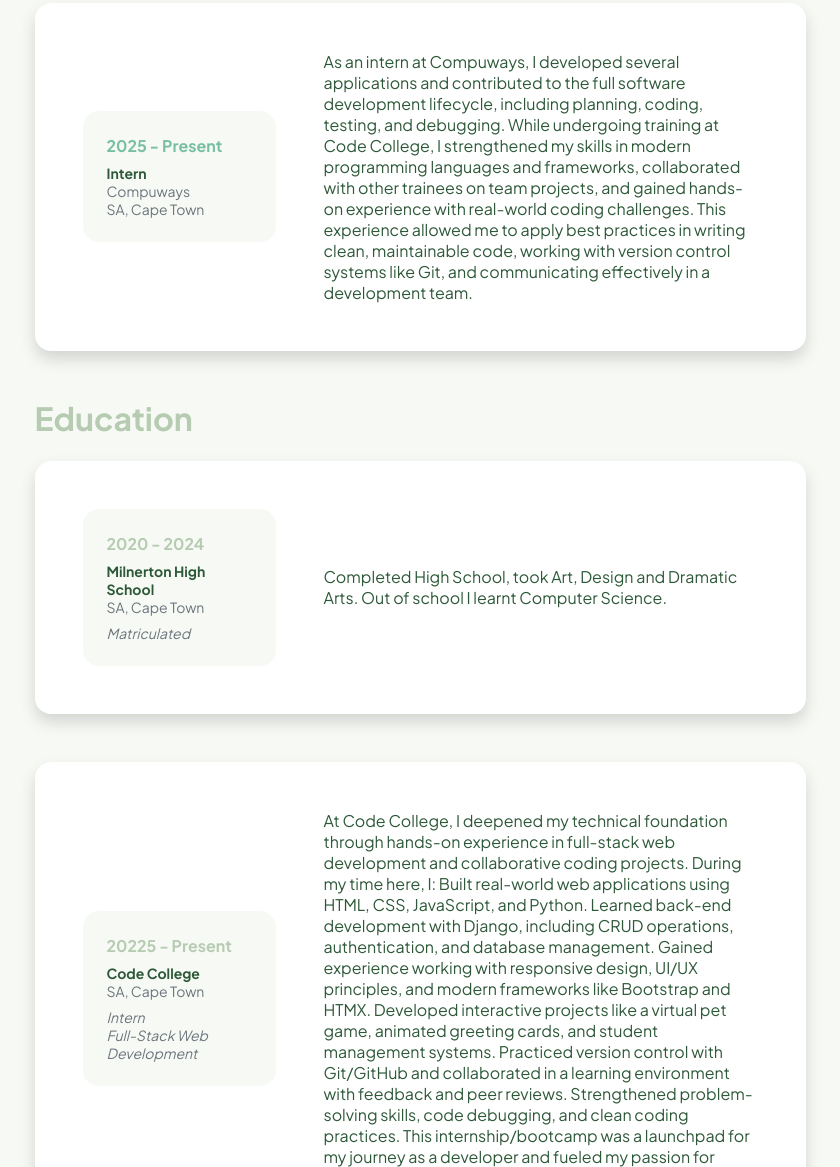
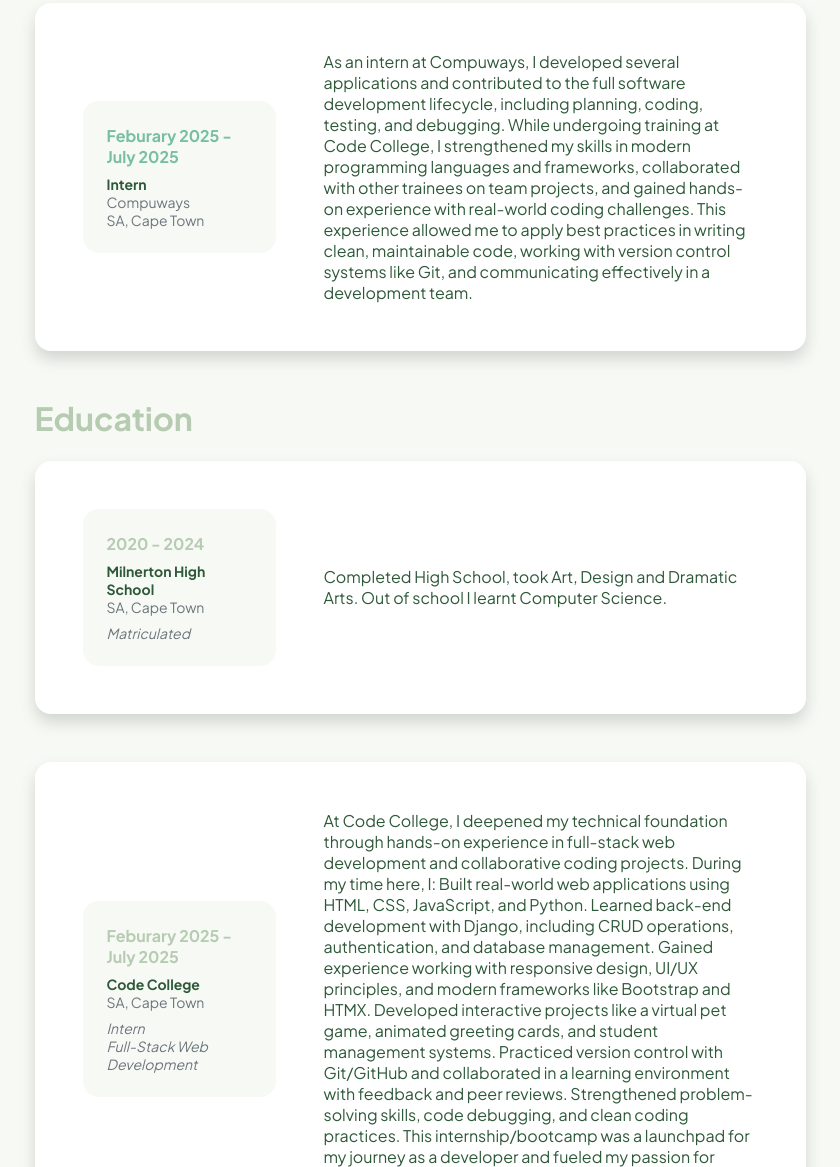
Before and after one commit to Courts02/CodedByCourtsPortfolio, a plain HTML site: page resume.html in a window 1280 px wide. Shown: the part 575-1742 px from the top of the page, without its empty margins (220-1060 px from the left). Drawn offline with nearby package versions, Linux system fonts and the light colour scheme.

Commit message:
Update navbar text and correct date ranges
Changed the navbar brand text in index.html to 'Welcome to CodedByCourts'. Updated date ranges in resume.html for internship and education entries to 'February 2025 - July 2025' for accuracy.

```diff
--- a/resume.html
+++ b/resume.html
@@ -77,7 +77,7 @@ Answering the phone and assisting customers online.</div></div>
                                     <div class="row align-items-center gx-5">
                                         <div class="col text-center text-lg-start mb-4 mb-lg-0">
                                             <div class="bg-light p-4 rounded-4">
-                                                <div class="text-primary fw-bolder mb-2">2025 - Present</div>
+                                                <div class="text-primary fw-bolder mb-2">Feburary 2025 - July 2025</div>
                                                 <div class="small fw-bolder">Intern</div>
                                                 <div class="small text-muted">Compuways</div>
                                                 <div class="small text-muted">SA, Cape Town</div>
@@ -118,7 +118,7 @@ Answering the phone and assisting customers online.</div></div>
                                     <div class="row align-items-center gx-5">
                                         <div class="col text-center text-lg-start mb-4 mb-lg-0">
                                             <div class="bg-light p-4 rounded-4">
-                                                <div class="text-secondary fw-bolder mb-2">20225 - Present</div>
+                                                <div class="text-secondary fw-bolder mb-2">Feburary 2025 - July 2025</div>
                                                 <div class="mb-2">
                                                     <div class="small fw-bolder">Code College</div>
                                                     <div class="small text-muted">SA, Cape Town</div>
```
Also changed, not shown: index.html (+1 -1 lines).
